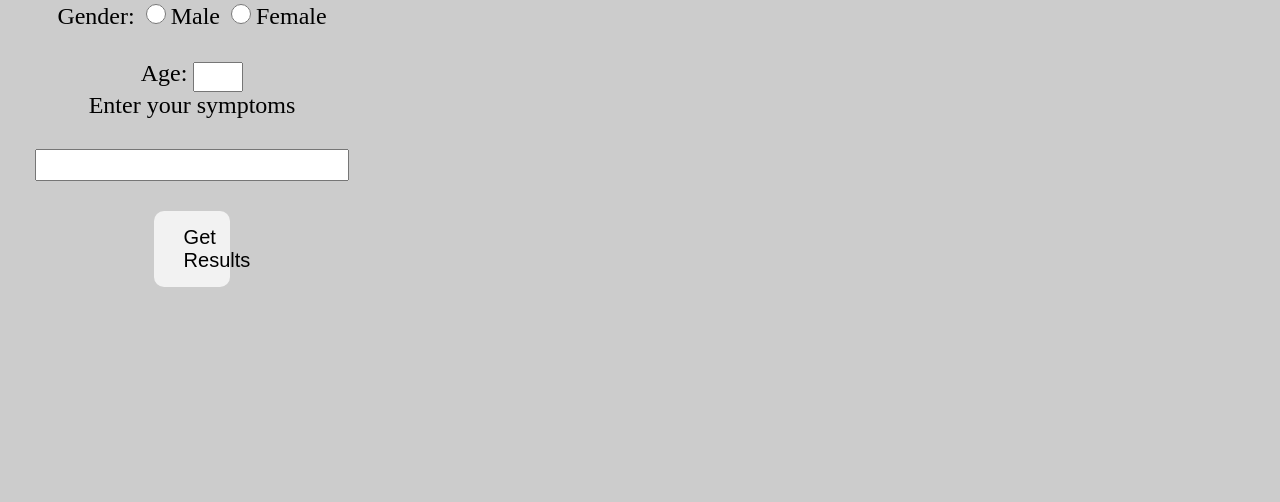
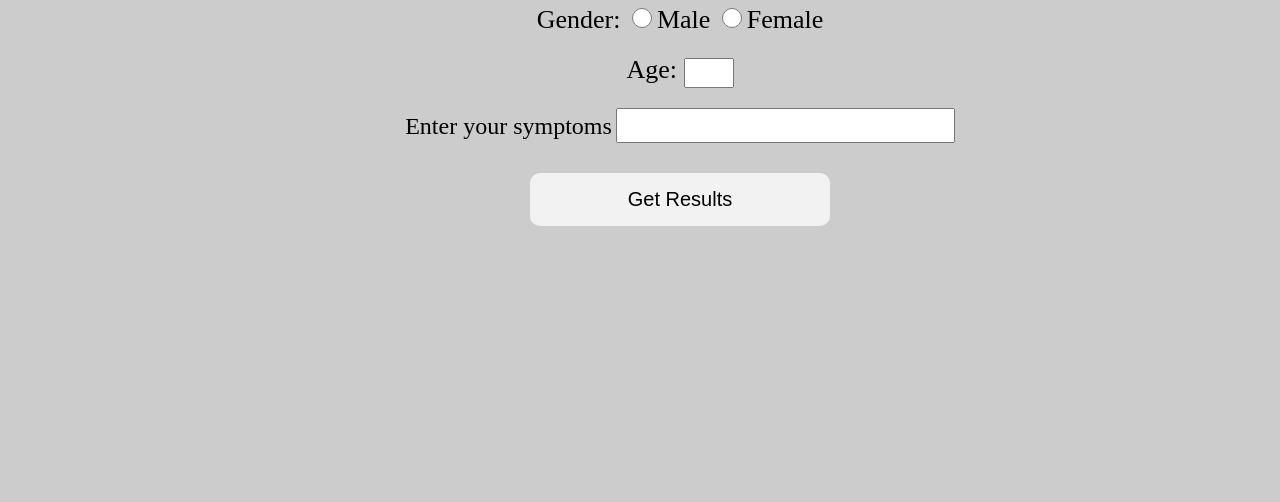
Before and after one commit to Omasjhn/symptom-checher, a plain HTML site: page index.html in a window 1280 px wide. Shown: the part 318-820 px from the top of the page. Drawn offline with Linux system fonts and the light colour scheme.

Commit message:
git push

```diff
--- a/style.css
+++ b/style.css
@@ -5,11 +5,12 @@
 }
 
 body {
-    height: 100vh;
     background-color: #cccccc;
     display: flex;
     justify-content: center;
     align-items: center;
+    min-height: 100vh;
+    margin-top: 20px;
 }
 
 .center {
@@ -17,7 +18,6 @@ body {
 }
 
 .gender, .age, .symptoms-input input {
-    margin-top: 30px;
     font-size: 24px;
 }
 
@@ -38,7 +38,8 @@ body {
 button {
     background-color: #f2f2f2;
     color: black;
-    width: 20%;
+    width: 90%;
+    max-width: 300px;
     margin-top: 30px;
     padding: 15px 30px;
     border: none;
@@ -59,15 +60,54 @@ button {
     font-size: 18px;
 }
 
-@media screen and (min-width: 1024px) {
+@media screen and (min-width: 768px) {
     body {
-        text-align: center;
-        justify-content: center;
-        align-items: center;
-        width: 30%;
+        width: 80%;
     }
 
     .center {
-        margin-top: 0%;
+        margin-left: 80px;
+    }
+
+    .result {
+        margin-top: 40px;
+        margin-left: 80px;
+    }
+
+    .symptoms-input, .age, .gender {
+        margin-top: 20px;
+    }
+
+}
+
+@media screen and (min-width: 1024px) {
+    body {
+        width: 100%;
+    }
+
+
+.symptoms-input, .age, .gender {
+    margin-top: 20px;
+}
+
+.label {
+    font-size: 24px;
+}
+
+.result {
+        margin-top: 30px;
+        margin-right: 100px;
+    }
+
+.result p.data{
+        font-size: 25px;
+    }
+
+.result p.disclaimer{
+        font-size: 25px;
+    }
+
+    .gender, .age, .symptoms-input input {
+        font-size: 26px;
     }
 }
```
